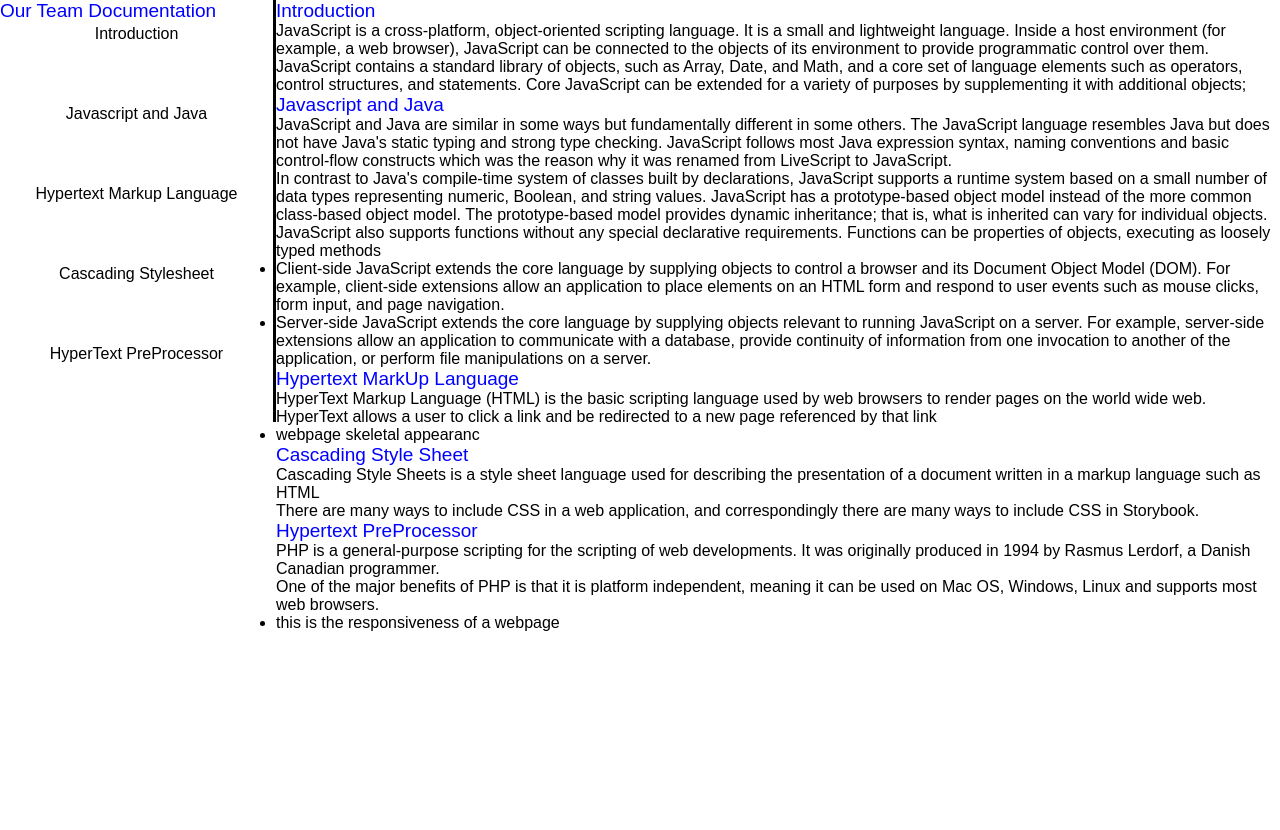
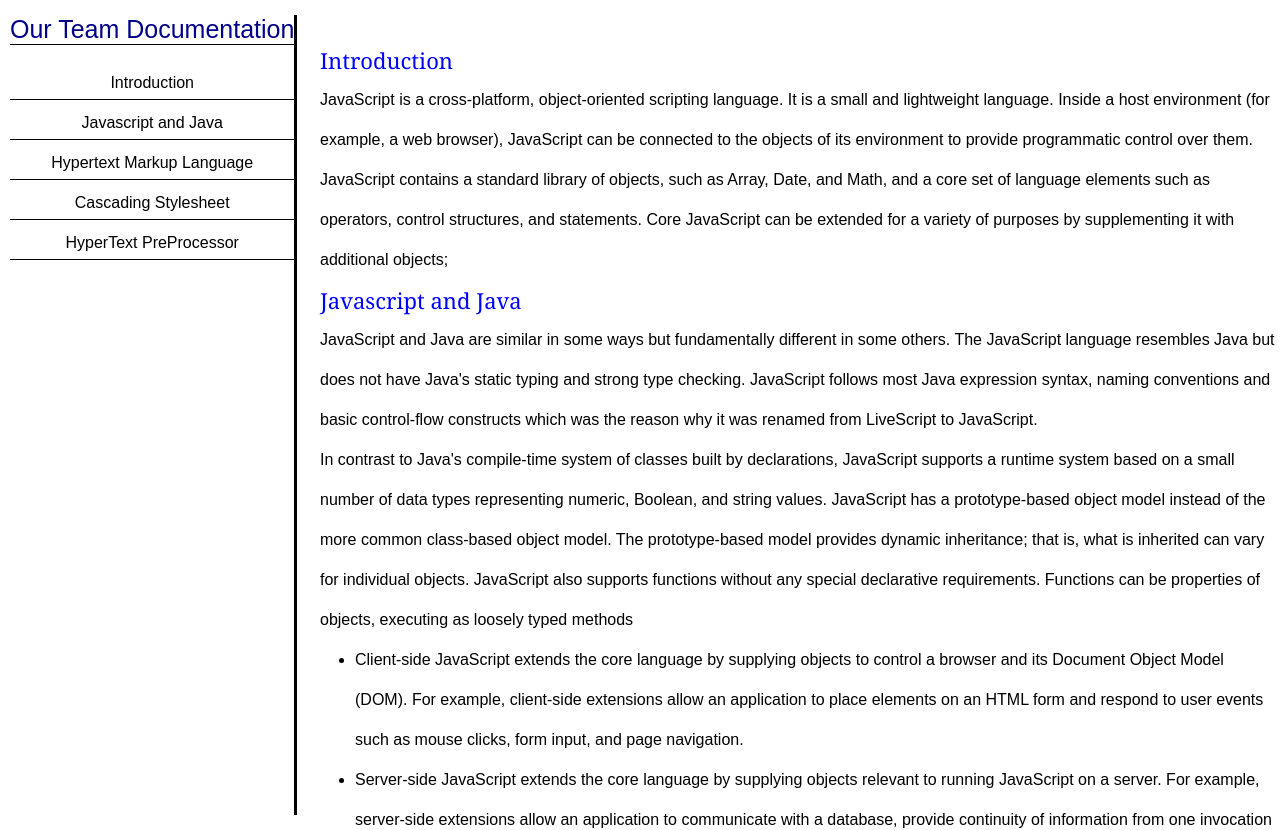
Before and after one commit to brainconnect93/technicalDocPage, a plain HTML site: page fcc-test-suite-template-master/techpage.html in a window 1280 px wide. Shown: the top 830 px of the page. Before the commit the page ends 800 px from the top, so only its background shows below. Drawn offline with Linux system fonts and the light colour scheme.

Commit message:
third commit by loman

```diff
--- a/fcc-test-suite-template-master/techpage.css
+++ b/fcc-test-suite-template-master/techpage.css
@@ -1,4 +1,5 @@
 html,body{
+    margin-top: 20px;
     min-width: 300px;
     background-color: white;
     font-family: sans-serif;
@@ -7,28 +8,50 @@ html,body{
     margin: 0;
     padding: 0;
     box-sizing: border-box;
+    top:15px;
 }
 #navbar{
+
     position: fixed;
-    min-width: 276px;
+    min-width: 260px;
     display: block;
     border-right: solid;
+    height: 100vh;
+    margin-left: 10px;
+    margin-top: 0px;
+}
+.hero{
+    border-bottom: 1px solid black;
+    font-size: 25px;
+    color: darkblue;
+    font-family: Arial, Helvetica, sans-serif;
 }
 header{
     list-style: none;
     text-decoration: none;
-    font-size: 19px;
+    font-size: 22px;
     color: blue;
+    font-family: Cambria, Cochin, Georgia, Times, 'Times New Roman', serif;
+    margin-left: 0px;
 }
 #main-doc{
-margin-left: 276px;
+margin-left: 320px;
 }
 .nav-link{
+    line-height: 40px;
     padding: 3px;
     display: block;
-    height: 80px;
+    height: 40px;
     position: relative;
     text-decoration: none;
     color: black;
     text-align: center;
+    border-bottom: 1px solid black;
+
 }
+.main-section ul li{
+ margin-left: 35px;
+}
+.main-section{
+    line-height: 40px;
+}
--- a/fcc-test-suite-template-master/techpage.html
+++ b/fcc-test-suite-template-master/techpage.html
@@ -8,10 +8,10 @@
     <link rel="stylesheet" href="techpage.css">
 </head>
 <body>
-    <script src="https://cdn.freecodecamp.org/testable-projects-fcc/v1/bundle.js"></script>
+    <!-- <script src="https://cdn.freecodecamp.org/testable-projects-fcc/v1/bundle.js"></script>  -->
 
     <nav id="navbar">
-     <header>Our Team Documentation</header>
+     <header class="hero">Our Team Documentation</header>
      <a href="#introduction" class="nav-link">Introduction</a>
      <a href="#javascript_and_java" class="nav-link">Javascript and Java</a>
      <a href="#HTML" class="nav-link">Hypertext Markup Language</a>
```
